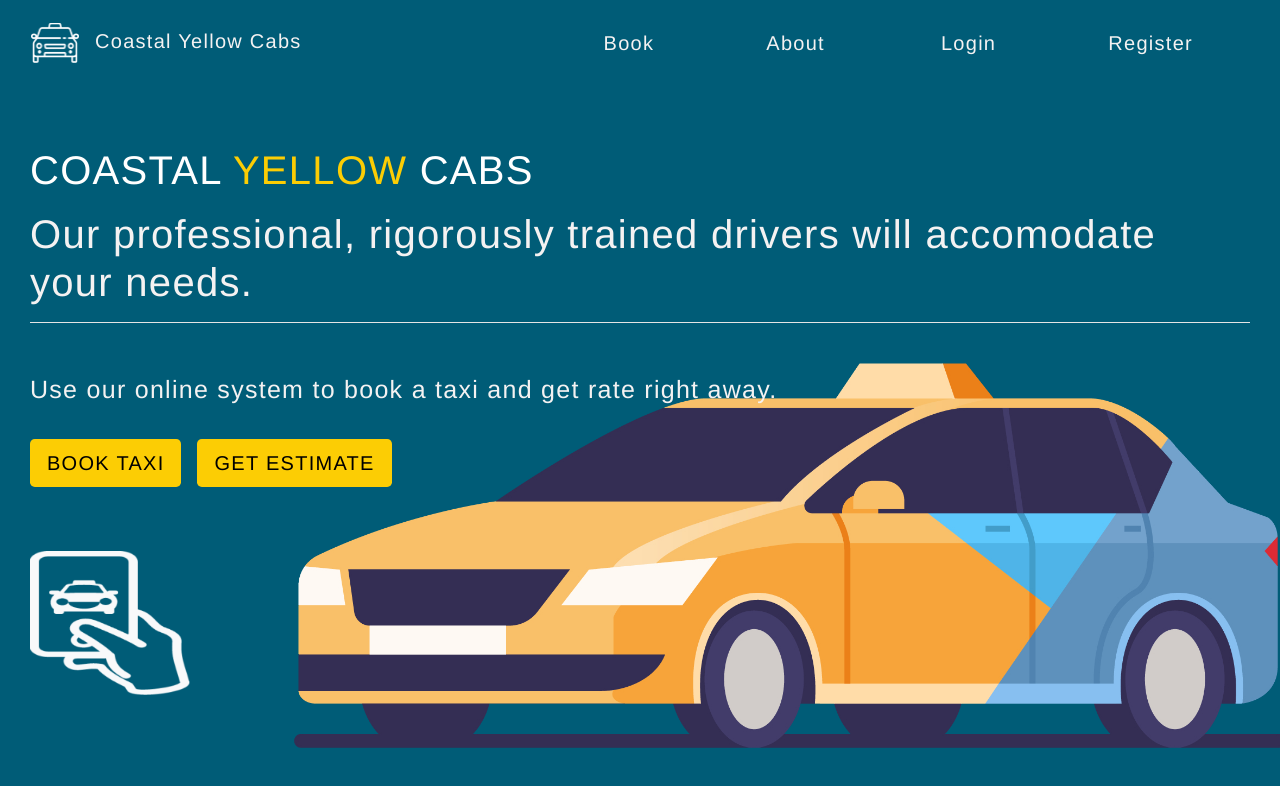
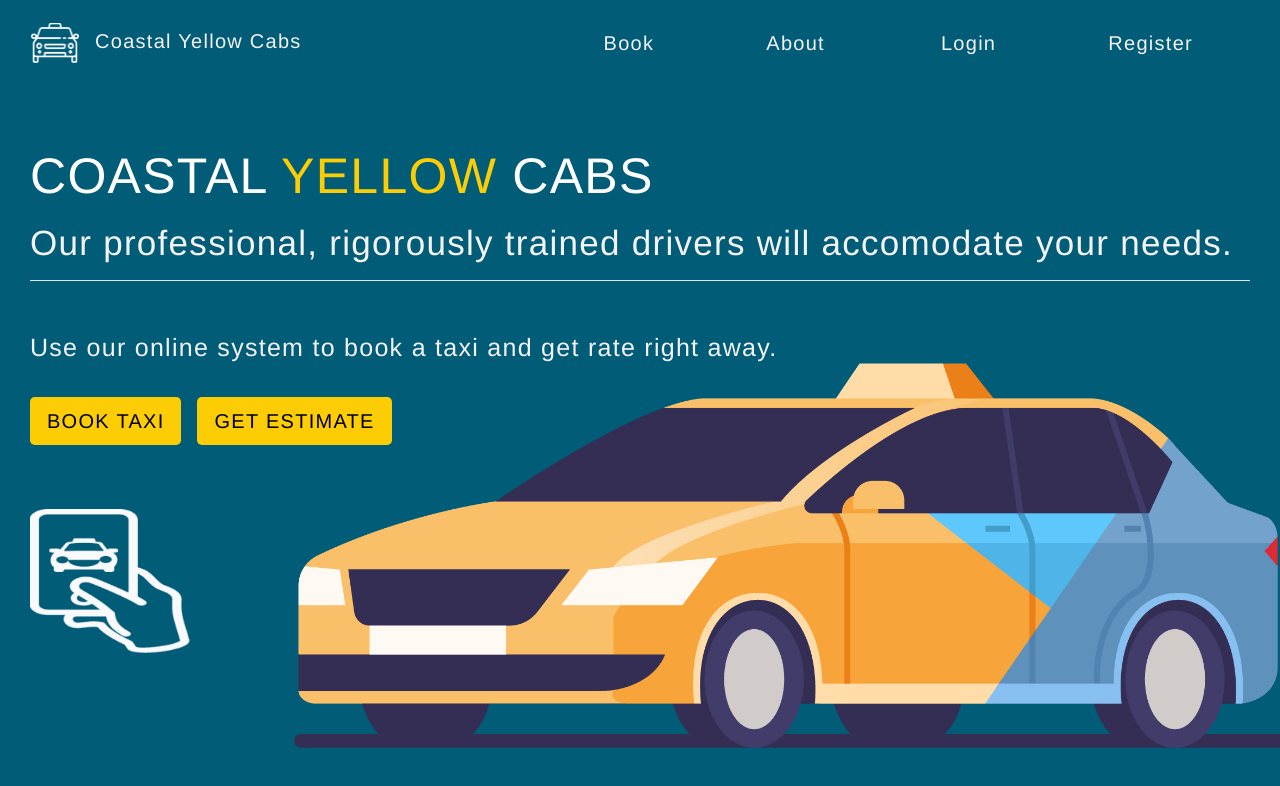
Before and after one commit to ari7946/taxi-service, a React (Create React App) app: page / in a window 1280 px wide. Shown: the top 786 px of the page. Built offline with nearby package versions, Linux system fonts and the light colour scheme.

Commit message:
Reduce font size of landing title

```diff
--- a/src/components/landing/landing.styles.css
+++ b/src/components/landing/landing.styles.css
@@ -24,10 +24,12 @@
 
 .landing-title {
   margin-top: 4rem;
+  font-weight: lighter;
+  font-size: 50px !important;
 }
 
 .landing-subtitle {
-  font-size: 40px !important;
+  font-size: 35px !important;
   font-weight: 200 !important;
 }
 
```
